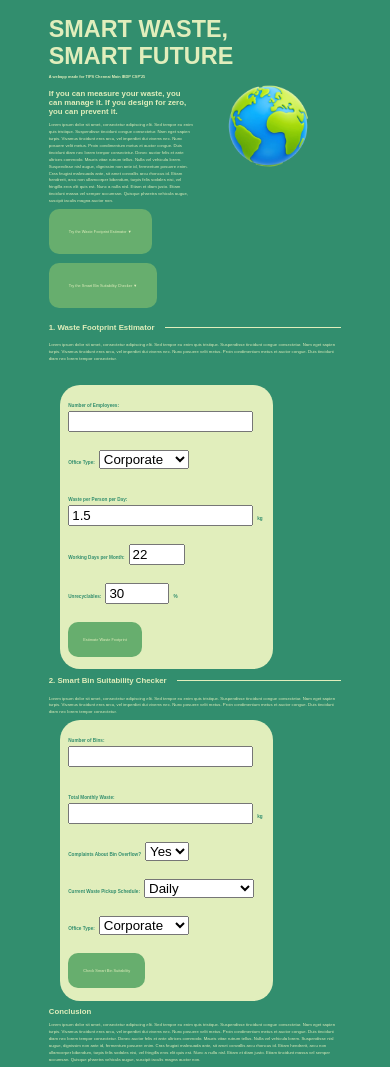
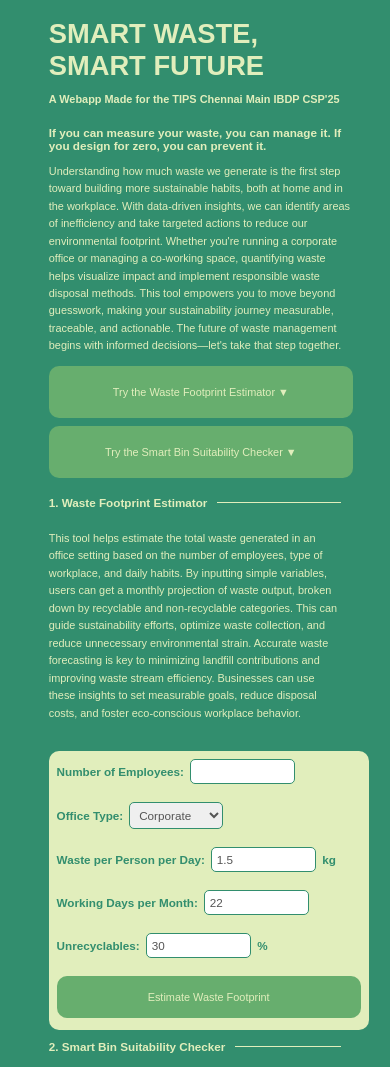
Before and after one commit to MagizhanST/Smart-Waste-Smart-Future, a plain HTML site: page index.htm in a window 390 px wide. Shown: the top 1067 px of the page. Drawn offline with Linux system fonts and the light colour scheme; a web font is replaced by a local one.

Commit message:
Add files via upload

```diff
--- a/index.htm
+++ b/index.htm
@@ -16,11 +16,11 @@
 <body>
     <div id="main">
         <h1>SMART WASTE, <br id="heading-break"/>SMART FUTURE</h1>
-        <h3>A webapp made for TIPS Chennai Main IBDP CSP'25</h3>
+        <h3>A Webapp Made for the TIPS Chennai Main IBDP CSP'25</h3>
         <div id="intro-div">
             <div id="info-div">
-                <h2>If you can measure your waste, you can manage it. If you design for zero, you can prevent it.</h3>
-                <p>Lorem ipsum dolor sit amet, consectetur adipiscing elit. Sed tempor eu enim quis tristique. Suspendisse tincidunt congue consectetur. Nam eget sapien turpis. Vivamus tincidunt eros arcu, vel imperdiet dui viverra nec. Nunc posuere velit metus. Proin condimentum metus et auctor congue. Duis tincidunt diam nec lorem tempor consectetur. Donec auctor felis et ante ultrices commodo. Mauris vitae rutrum tellus. Nulla vel vehicula lorem. Suspendisse nisl augue, dignissim non ante id, fermentum posuere enim. Cras feugiat malesuada ante, sit amet convallis arcu rhoncus id. Etiam hendrerit, arcu non ullamcorper bibendum, turpis felis sodales nisi, vel fringilla eros elit quis est. Nunc a nulla nisl. Etiam et diam justo. Etiam tincidunt massa vel semper accumsan. Quisque pharetra vehicula augue, suscipit iaculis magna auctor non.</p>
+                <h2>If you can measure your waste, you can manage it. If you design for zero, you can prevent it.</h2>
+                <p>Understanding how much waste we generate is the first step toward building more sustainable habits, both at home and in the workplace. With data-driven insights, we can identify areas of inefficiency and take targeted actions to reduce our environmental footprint. Whether you're running a corporate office or managing a co-working space, quantifying waste helps visualize impact and implement responsible waste disposal methods. This tool empowers you to move beyond guesswork, making your sustainability journey measurable, traceable, and actionable. The future of waste management begins with informed decisions—let's take that step together.</p>
                 <a href="#waste-footprint">
                     <button>Try the Waste Footprint Estimator ▼</button>
                 </a><br/>
@@ -34,7 +34,7 @@
             <h2>1. Waste Footprint Estimator</h2>
             <div class="horizontal-line"></div>
         </div>
-        <p>Lorem ipsum dolor sit amet, consectetur adipiscing elit. Sed tempor eu enim quis tristique. Suspendisse tincidunt congue consectetur. Nam eget sapien turpis. Vivamus tincidunt eros arcu, vel imperdiet dui viverra nec. Nunc posuere velit metus. Proin condimentum metus et auctor congue. Duis tincidunt diam nec lorem tempor consectetur.</p><br/>
+        <p>This tool helps estimate the total waste generated in an office setting based on the number of employees, type of workplace, and daily habits. By inputting simple variables, users can get a monthly projection of waste output, broken down by recyclable and non-recyclable categories. This can guide sustainability efforts, optimize waste collection, and reduce unnecessary environmental strain. Accurate waste forecasting is key to minimizing landfill contributions and improving waste stream efficiency. Businesses can use these insights to set measurable goals, reduce disposal costs, and foster eco-conscious workplace behavior.</p><br/>
         <div class="app-div">
             <form id="waste-footprint-form">
                 <label for="employees">Number of Employees:</label>
@@ -67,7 +67,7 @@
             <h2>2. Smart Bin Suitability Checker</h2>
             <div class="horizontal-line"></div>
         </div>
-        <p>Lorem ipsum dolor sit amet, consectetur adipiscing elit. Sed tempor eu enim quis tristique. Suspendisse tincidunt congue consectetur. Nam eget sapien turpis. Vivamus tincidunt eros arcu, vel imperdiet dui viverra nec. Nunc posuere velit metus. Proin condimentum metus et auctor congue. Duis tincidunt diam nec lorem tempor consectetur.</p>
+        <p>This tool evaluates whether your current waste infrastructure is efficient enough to support a smart bin upgrade. It considers the volume of waste generated, bin quantity, pickup frequency, and complaint history to determine if automation and smart tracking would significantly enhance your system. Smart bins can reduce overflow, optimize pickup routes, and provide real-time data on fill levels. By using this tool, facility managers can make data-informed decisions about investing in smart solutions that align with operational needs and sustainability targets.</p>
         <div class="app-div">
             <form id="smart-bin-suitability-form">
                 <label for="num-bins">Number of Bins:</label>
@@ -103,7 +103,7 @@
             <h3 id="smart-bin-suitability-result">...</h3>
         </div>
         <h2>Conclusion</h2>
-        <p>Lorem ipsum dolor sit amet, consectetur adipiscing elit. Sed tempor eu enim quis tristique. Suspendisse tincidunt congue consectetur. Nam eget sapien turpis. Vivamus tincidunt eros arcu, vel imperdiet dui viverra nec. Nunc posuere velit metus. Proin condimentum metus et auctor congue. Duis tincidunt diam nec lorem tempor consectetur. Donec auctor felis et ante ultrices commodo. Mauris vitae rutrum tellus. Nulla vel vehicula lorem. Suspendisse nisl augue, dignissim non ante id, fermentum posuere enim. Cras feugiat malesuada ante, sit amet convallis arcu rhoncus id. Etiam hendrerit, arcu non ullamcorper bibendum, turpis felis sodales nisi, vel fringilla eros elit quis est. Nunc a nulla nisl. Etiam et diam justo. Etiam tincidunt massa vel semper accumsan. Quisque pharetra vehicula augue, suscipit iaculis magna auctor non.</p>
+        <p>Adopting data-driven tools like the Waste Footprint Estimator and Smart Bin Suitability Checker can revolutionize how we manage waste in urban and professional environments. These technologies provide organizations with the insights needed to make informed decisions, increase operational efficiency, and reduce their environmental impact. The journey toward sustainable waste management begins with awareness, and with tools like these, we equip ourselves with the means to act. Whether it's reducing unnecessary waste generation or deploying smarter infrastructure, each step contributes to a cleaner, more responsible future. Sustainability is not just a choice—it's a strategy for resilience and innovation.</p>
         <h2>Source</h2>
         <p id="source-link">Paul, Debadrita, and Tania Chakraborty. Design of Smart Waste Bin and Prediction Algorithm for Waste Management in Household Area. ResearchGate, Sept. 2018. <a href="https://www.researchgate.net/publication/327249624_Design_of_Smart_Waste_Bin_and_Prediction_Algorithm_for_Waste_Management_in_Household_Area">https://www.researchgate.net/publication/327249624 Design of Smart Waste Bin and Prediction Algorithm for Waste Management in Household Area</a>. Accessed 3 July 2025, 8:36 p.m.</p>
     </div>
--- a/smart-bin-suitability.js
+++ b/smart-bin-suitability.js
@@ -1,5 +1,3 @@
-//RE-READ JS
-
 window.addEventListener("load", function () {
     const smartBinForm = document.getElementById("smart-bin-suitability-form");
     const resultDisplay = document.getElementById("smart-bin-suitability-result");
@@ -14,7 +12,7 @@ window.addEventListener("load", function () {
         const pickupSchedule = document.getElementById("pickup-schedule").value;
         const officeType = document.getElementById("office-type-sbs").value;
 
-        // Base weights for each factor (can sum to < 100 to avoid accidental 100 without good reason)
+        // Base weights
         const weights = {
             waste: 35,
             overflow: 20,
@@ -23,16 +21,16 @@ window.addEventListener("load", function () {
             binMultiplier: 10
         };
 
-        // Normalize waste (assuming 0 - 10,000 kg/month range for typical office buildings)
+        // Normalize waste score
         const wasteScore = Math.min(monthlyWaste / 10000, 1) * weights.waste;
 
-        // Overflow multiplier with bin count
+        // Overflow score based on bin count
         let overflowScore = 0;
         if (overflowComplaints === "yes") {
-            overflowScore = ((numBins / 100) * 1) * weights.overflow; // scaled by bin count
+            overflowScore = ((numBins / 100) * 1) * weights.overflow;
         }
 
-        // Pickup score
+        // Pickup schedule score
         let pickupScore = 0;
         switch (pickupSchedule) {
             case "daily":
@@ -49,7 +47,7 @@ window.addEventListener("load", function () {
                 break;
         }
 
-        // Office type weight
+        // Office type score
         let officeScore = 0;
         switch (officeType) {
             case "industrial":
@@ -63,14 +61,37 @@ window.addEventListener("load", function () {
                 break;
         }
 
-        // Bin multiplier bonus, encourages higher bin availability
+        // Bin count bonus
         const binScore = (numBins / 100) * weights.binMultiplier;
 
-        // Total score capped at 100
+        // Final score
         let totalScore = wasteScore + overflowScore + pickupScore + officeScore + binScore;
         totalScore = Math.min(totalScore, 100);
 
-        resultDisplay.innerHTML = `Smart Bin Suitability Score: <strong>${totalScore.toFixed(1)} / 100</strong>`;
+        // Generate explanation
+        const explanation = getScoreExplanation(totalScore);
+
+        resultDisplay.innerHTML = `
+            Smart Bin Suitability Score: <strong>${totalScore.toFixed(1)} / 100</strong><br/>
+            <em>${explanation}</em>
+        `;
         resultDisplay.style.display = "block";
     });
+
+    // Explanation based on score range
+    function getScoreExplanation(score) {
+        if (score >= 95) {
+            return "Your facility is an ideal candidate for smart bins. You’ll see immediate improvements in efficiency, overflow reduction, and cost savings.";
+        } else if (score >= 80) {
+            return "Smart bins are highly suitable. Expect to notice clear benefits in just a few days after implementation.";
+        } else if (score >= 60) {
+            return "Smart bins will offer moderate improvements. Benefits should become evident within a few weeks.";
+        } else if (score >= 40) {
+            return "Smart bins may offer gradual improvements over a few months. Consider additional changes to maximize their effectiveness.";
+        } else if (score >= 20) {
+            return "Smart bins could be useful long-term, but benefits might take over a year to become cost-effective. Evaluate your infrastructure and usage.";
+        } else {
+            return "Smart bins are still beneficial, but it may take a couple of years to see meaningful impact. Use data to build the case for future upgrades.";
+        }
+    }
 });
--- a/styles.css
+++ b/styles.css
@@ -1,7 +1,3 @@
-/* WORK ON THE CSS UNITS FOR GREATER ACCESSABILITY */
-/* ORGANIZE AND USE CSS SHORTHANDS */
-/* WORK ON THE @MEDIA TAGS FOR GREATER ACCESSABILITY */
-
 html {
   scroll-behavior: smooth;
 }
@@ -49,13 +45,16 @@ h2 {
     font-size: 2vw;
 }
 
-h3, p, label, footer {
+h3, p, label, input, select, footer {
     font-family: Arial, Helvetica, sans-serif;
+}
+
+h3, button {
+    font-size: 1vw;
 }
 
 h3 {
     font-weight: 700;
-    font-size: 1vw;
 }
 
 p {
@@ -77,7 +76,6 @@ button {
     background-color: #67AE6E;
     border: none;
     border-radius: 10px;
-    font-size: 1vw;
     margin-bottom: 1vh;
 }
 
@@ -102,10 +100,13 @@ button {
     display: none;
 }
 
+label, input, select {
+    font-size: 1.2vw;
+}
+
 label {
     color: #328E6E;
     font-weight: 800;
-    font-size: 1.2vw;
     line-height: 1.4;
 }
 
@@ -136,15 +137,25 @@ img {
   background-color: #E1EEBC;
 }
 
+input, select {
+    margin-left: 0.5vw;
+    margin-right: 0.5vw;
+    width: 9vw;
+    color: #555;
+    border: 1px solid #328E6E;
+    border-radius: 5px;
+    padding: 5px;
+}
+
 form > button {
     padding: 15px;
 }
 
 footer {
+    font-size: 1.5vw;
     text-align: right;
     font-weight: 800;
     margin: 2vw;
-    text-shadow: 2px 2px 8px #90C67C;
 }
 
 @media only screen and (min-width: 750px) {
@@ -156,8 +167,37 @@ footer {
     }
 }
 
-@media only screen and (max-width: 350px) {
+@media only screen and (max-width: 450px) {
     h1 {
         font-size: 7vw;
     }
+    h2 {
+        font-size: 3vw;
+    }
+    h3, button, p {
+        font-size: 2.8vw;
+    }
+    label, input, select {
+        font-size: 3vw;
+    }
+    footer {
+        font-size: 4vw;
+    }
+    button {
+        width: 78vw;
+    }
+    .app-div {
+        border-radius: 10px;
+        margin-left: 0;
+        width: 80vw;
+    }
+    input, select {
+        width: 24vw;
+    }
+    img {
+        display: none;
+    }
+    #info-div {
+        width: 80vw;
+    }
 }
--- a/waste-footprint.js
+++ b/waste-footprint.js
@@ -1,5 +1,3 @@
-//RE-READ JS
-
 window.addEventListener("load", function () {
     const wasteForm = document.getElementById("waste-footprint-form");
     const officeTypeSelect = document.getElementById("office-type-wf");
```
